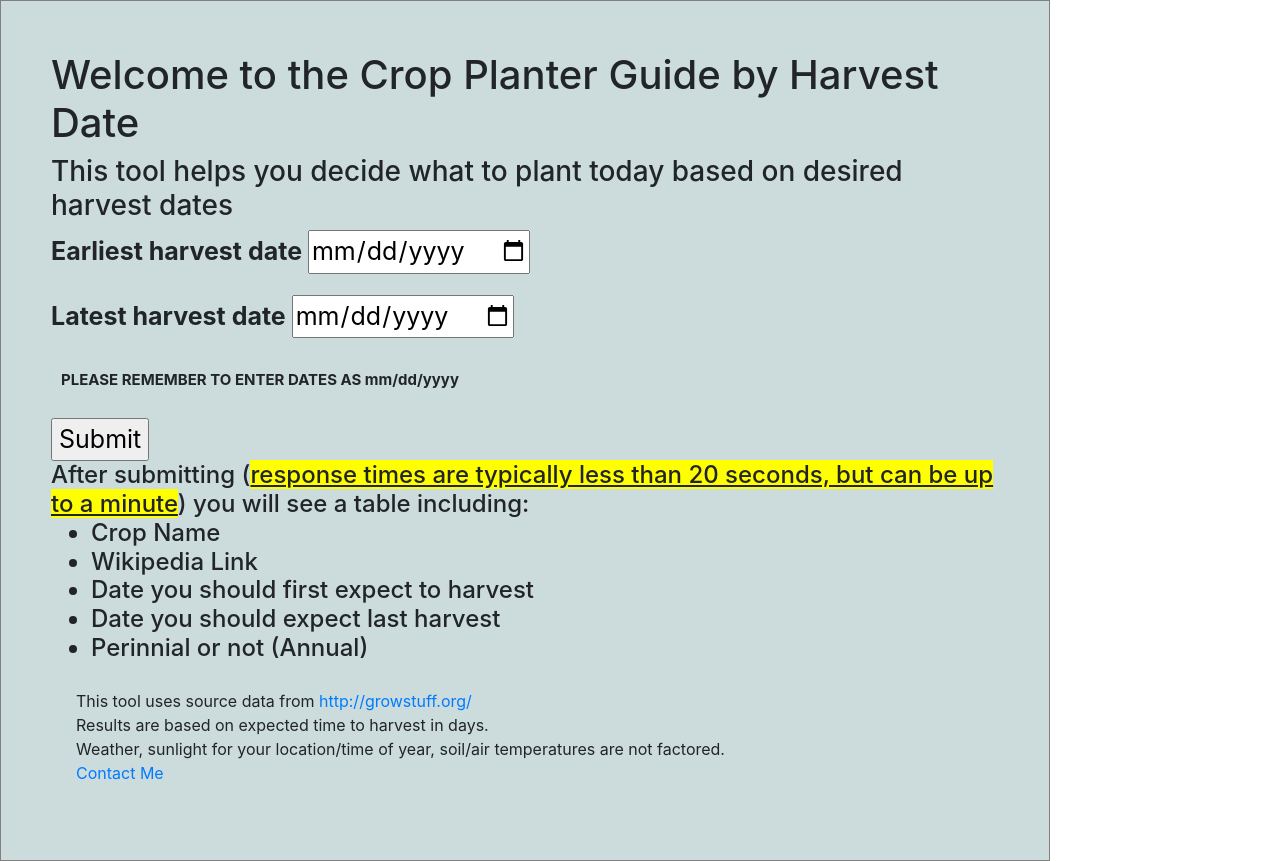
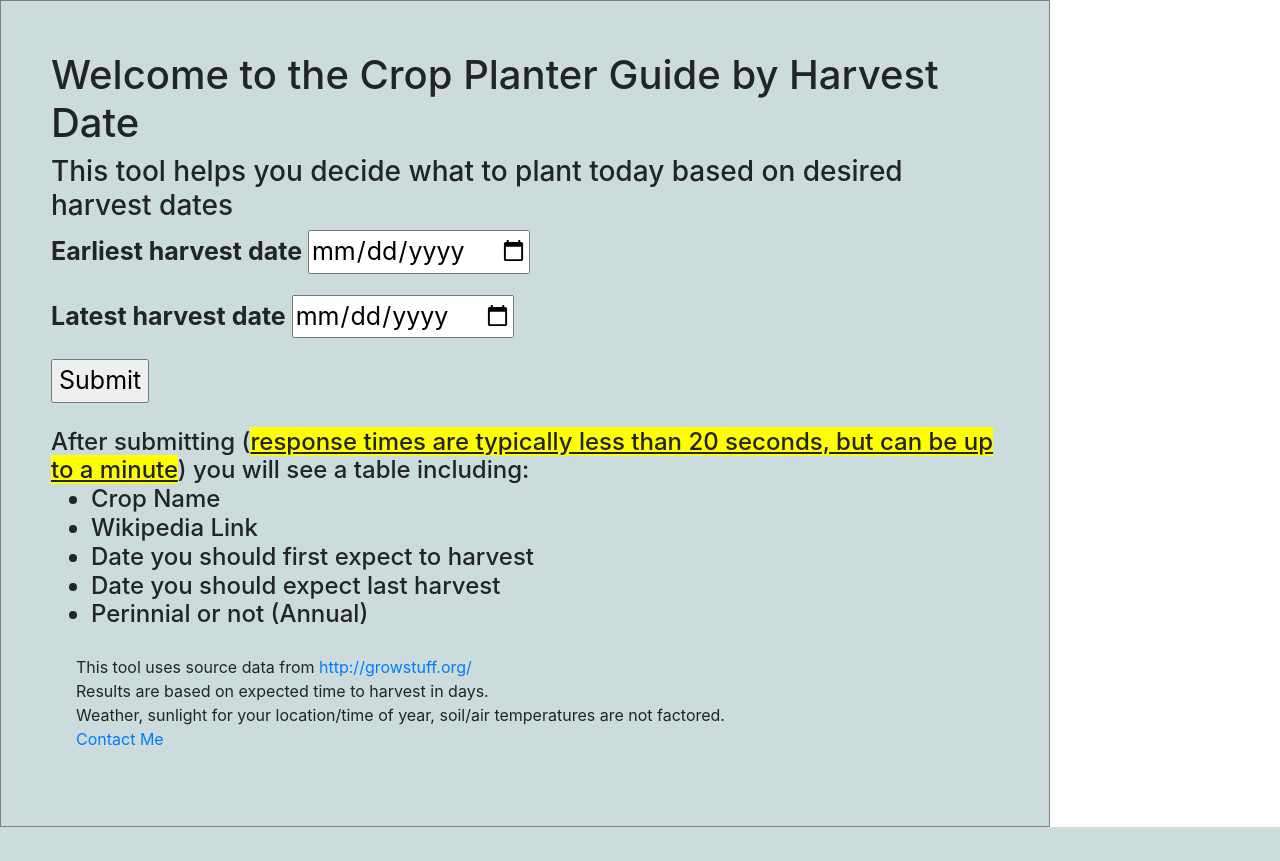
Before and after one commit to kent-hervey/CropPlantingByDate, a Flask app: page /plancrop in a window 1280 px wide. After the commit the page ends 827 px from the top, so only its background shows below. Run offline with Flask 2, Linux system fonts and the light colour scheme; parts of the project's set-up code (start-up, migrations or seed data) failed here and were passed over; some libraries are stand-ins or nearby versions.

Commit message:
removed mmddyy, added space submit button

```diff
--- a/static/style.css
+++ b/static/style.css
@@ -56,6 +56,7 @@ h6 {
  fieldset {
     font-size:  25px;
     font-weight: bolder;
+    margin-bottom: 25px;
  }
 
  .warningmmyydd {
--- a/templates/start.html
+++ b/templates/start.html
@@ -8,8 +8,8 @@
         <script src="https://ajax.googleapis.com/ajax/libs/jquery/3.4.0/jquery.min.js"></script>
         <meta charset="utf-8">
         <meta http-equiv="X-UA-Compatible" content="IE=edge">
+        <link rel="stylesheet" href="https://stackpath.bootstrapcdn.com/bootstrap/4.3.1/css/bootstrap.min.css" integrity="sha384-ggOyR0iXCbMQv3Xipma34MD+dH/1fQ784/j6cY/iJTQUOhcWr7x9JvoRxT2MZw1T" crossorigin="anonymous">
         <link rel="stylesheet" type="text/css" href="{{ url_for('static', filename='style.css') }}">
-        <link rel="stylesheet" href="https://stackpath.bootstrapcdn.com/bootstrap/4.3.1/css/bootstrap.min.css" integrity="sha384-ggOyR0iXCbMQv3Xipma34MD+dH/1fQ784/j6cY/iJTQUOhcWr7x9JvoRxT2MZw1T" crossorigin="anonymous">
         <title>Crop Planting, Date Entry</title>
         <meta name="description" content="">
         <meta name="viewport" content="width=device-width, initial-scale=1">
@@ -63,7 +63,7 @@
                         <label for='returnedEndDate'>Latest harvest date</label>
                         <input type='date' id='returnedEndDate' name='returnedEndDate' value="" min='1899-01-01' max='2200-13-13' required>
                     </p>
-                    <p class='warningmmyydd'>PLEASE REMEMBER TO ENTER DATES AS mm/dd/yyyy</p>
+
                     <input type="submit" id="submitDate" value="Submit">
                 </form>
 
```
